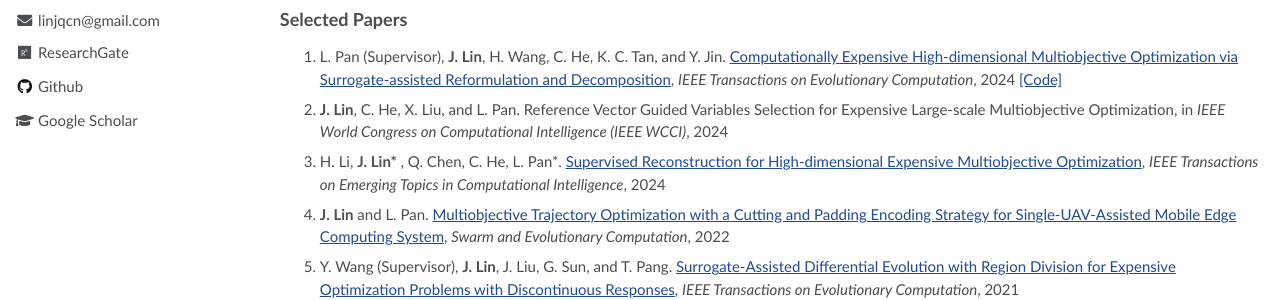
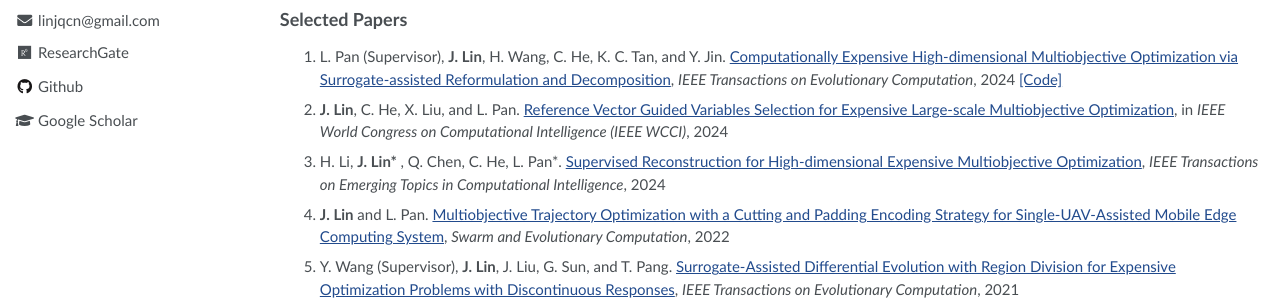
Before and after one commit to jqlincn/jqlincn.github.io, a Jekyll site: the page built from _pages/about.md, in a window 1280 px wide and 1227 px high. Shown: the part 421-721 px from the top of the window. Built offline with Jekyll 4.4.1, drawn with Linux system fonts in a browser that asks for light colours; part of the change alters nothing that is shown.

Commit message:
Update about.md

```diff
--- a/_pages/about.md
+++ b/_pages/about.md
@@ -39,7 +39,7 @@ My research interest includes computational intelligence, multiobjective optimiz
 <!--- <b>J. Lin</b>, C. He, H. Jiang, and L. Pan. Surrogate-assisted Multiobjective Genes Selection Method for Cell Classification from Single-cell RNA Sequencing Data, _IEEE Transactions on Evolutionary Computation_, under review -->
 <!--- <b>J. Lin</b>, C. He, Y. Tian, and L. Pan. Variable Reconstruction for Evolutionary Large-scale Expensive Multiobjective Optimization, _IEEE/CAA Journal of Automatica Sinica_, under review  <br>  -->
  <li> L. Pan (Supervisor), <b>J. Lin</b>, H. Wang, C. He, K. C. Tan, and Y. Jin. <a href="https://ieeexplore.ieee.org/document/10477568">Computationally Expensive High-dimensional Multiobjective Optimization via Surrogate-assisted Reformulation and Decomposition</a>, <i>IEEE Transactions on Evolutionary Computation</i>, 2024 <a href="https://github.com/jqlincn/TP-SAEA">[Code]</a> </li>
- <li>  <b>J. Lin</b>, C. He, X. Liu, and L. Pan. Reference Vector Guided Variables Selection for Expensive Large-scale Multiobjective Optimization, in <i>IEEE World Congress on Computational Intelligence (IEEE WCCI)</i>, 2024   </li>
+ <li>  <b>J. Lin</b>, C. He, X. Liu, and L. Pan.  <a href="https://ieeexplore.ieee.org/document/10611889">Reference Vector Guided Variables Selection for Expensive Large-scale Multiobjective Optimization</a>, in <i>IEEE World Congress on Computational Intelligence (IEEE WCCI)</i>, 2024   </li>
  <li> H. Li, <b>J. Lin* </b>, Q. Chen, C. He, L. Pan*. <a href="https://ieeexplore.ieee.org/abstract/document/10428945">Supervised Reconstruction for High-dimensional Expensive Multiobjective Optimization</a>, <i>IEEE Transactions on Emerging Topics in Computational Intelligence</i>, 2024 </li>
  <li> <b>J. Lin</b> and L. Pan. <a href="https://www.sciencedirect.com/science/article/pii/S2210650222001316">Multiobjective Trajectory Optimization with a Cutting and Padding Encoding Strategy for Single-UAV-Assisted Mobile Edge Computing System</a>, <i>Swarm and Evolutionary Computation</i>, 2022   </li>
  <li> Y. Wang (Supervisor), <b>J. Lin</b>, J. Liu, G. Sun, and T. Pang. <a href="https://ieeexplore.ieee.org/abstract/document/9559391">Surrogate-Assisted Differential Evolution with Region Division for Expensive Optimization Problems with Discontinuous Responses</a>, <i>IEEE Transactions on Evolutionary Computation</i>, 2021 </li>
```
